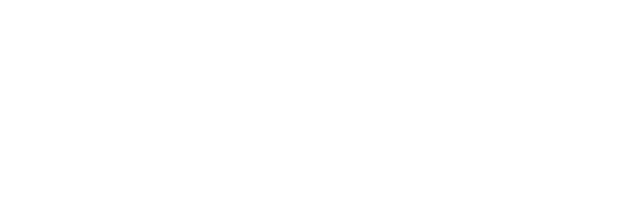
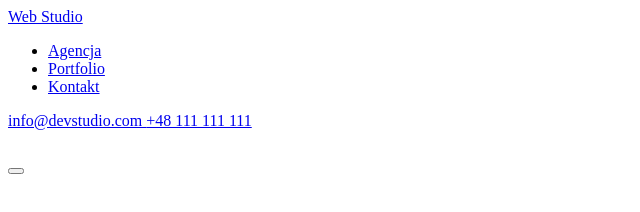
Before and after one commit to Mateusz-Dabrowski/goit-markup-hw-01, a plain HTML site: page index.html in a window 1280 px wide. Shown: the whole page, without its empty margins (0-640 px from the left). Drawn offline with Linux system fonts and the light colour scheme.

Commit message:
Update index.html

```diff
--- a/index.html
+++ b/index.html
@@ -7,6 +7,25 @@
     <title>Document</title>
 </head>
 <body>
+    <headr>
+        <a href="#">Web Studio</a>
+        <nav>
+            <ul>
+                <li><a href="#">Agencja</a></li>
+                <li><a href="#">Portfolio</a></li>
+                <li><a href="#"">Kontakt</a></li>
+            </ul>
+        </nav>
+        <a href="mailto:info@devstudio.com">info@devstudio.com
+        </a><a href="tel:+48 111 111 111">+48 111 111 111</a>
+    </headr>
+    <main>
+        <section>
+            <h1>
+            <button>
 
+            </button>
+        </section>
+    </main>
 </body>
 </html>
```
